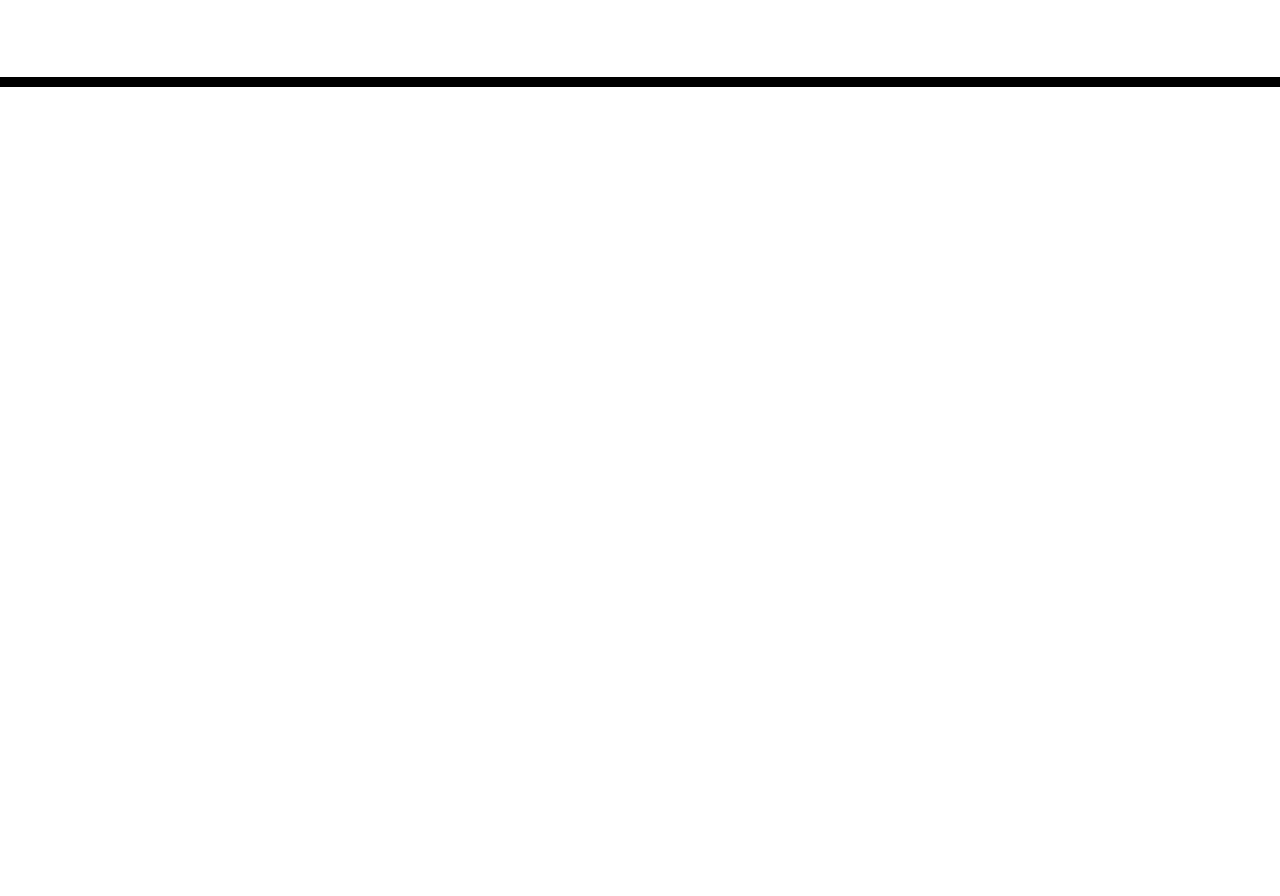
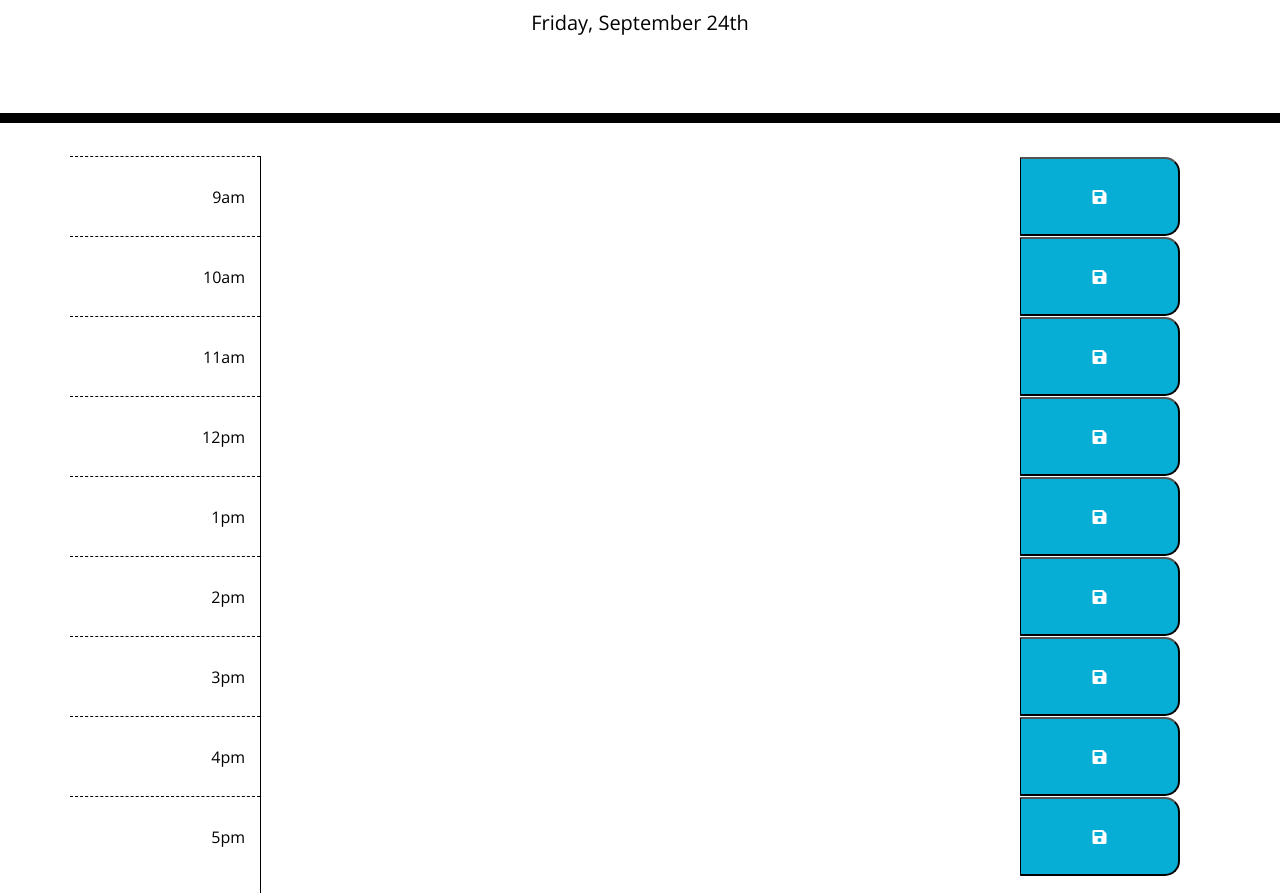
Before and after one commit to ldw5/Work-Day-Scheduler, a plain HTML site: page index.html in a window 1280 px wide. Shown: the part 181-1077 px from the top of the page. Before the commit the page ends 800 px from the top, so only its background shows below. Drawn offline with nearby package versions, Linux system fonts and the light colour scheme; files that its build step writes are made by us from their sources.

Commit message:
updated planner files

```diff
--- a/assets/css/style.css
+++ b/assets/css/style.css
@@ -63,6 +63,7 @@ textarea {
   border-bottom-right-radius: 15px;
   background-color: #06aed5;
   color: white;
+  width: 200px;
 }
 
 .saveBtn i:hover {
--- a/assets/js/script.js
+++ b/assets/js/script.js
@@ -0,0 +1,2 @@
+var todayIs = moment();
+$('#currentDay').text(todayIs.format('dddd, MMMM Do'));
--- a/index.html
+++ b/index.html
@@ -18,7 +18,7 @@
       href="https://fonts.googleapis.com/css?family=Open+Sans&display=swap"
       rel="stylesheet"
     />
-    <link rel="stylesheet" href="style.css" />
+    <link rel="stylesheet" href="/assets/css/style.css" />
     <title>Work Day Scheduler</title>
   </head>
 
@@ -30,6 +30,107 @@
     </header>
     <div class="container">
       <!-- Timeblocks go here -->
+        <div class="row">
+          <div class="col-2 hour text-right">
+            <p>9am</p>
+          </div>
+          <textarea class="col-8">
+
+          </textarea>
+          <div class="col-2 row">
+            <button class="fa fa-save saveBtn"></button>
+          </div>
+        </div>
+        <div class="row">
+          <div class="col-2 hour text-right">
+            <p>10am</p>
+          </div>
+          <textarea class="col-8">
+
+          </textarea>
+          <div class="col-2 row">
+            <button class="fa fa-save saveBtn"></button>
+          </div>
+        </div>
+        <div class="row">
+          <div class="col-2 hour text-right">
+            <p>11am</p>
+          </div>
+          <textarea class="col-8">
+
+          </textarea>
+          <div class="col-2 row">
+            <button class="fa fa-save saveBtn"></button>
+          </div>
+        </div>
+        <div class="row">
+          <div class="col-2 hour text-right">
+            <p>12pm</p>
+          </div>
+          <textarea class="col-8">
+
+          </textarea>
+          <div class="col-2 row">
+            <button class="fa fa-save saveBtn"></button>
+          </div>
+        </div>
+        <div class="row">
+          <div class="col-2 hour text-right">
+            <p>1pm</p>
+          </div>
+          <textarea class="col-8">
+
+          </textarea>
+          <div class="col-2 row">
+            <button class="fa fa-save saveBtn"></button>
+          </div>
+        </div>
+        <div class="row">
+          <div class="col-2 hour text-right">
+            <p>2pm</p>
+          </div>
+          <textarea class="col-8">
+
+          </textarea>
+          <div class="col-2 row">
+            <button class="fa fa-save saveBtn"></button>
+          </div>
+        </div>
+        <div class="row">
+          <div class="col-2 hour text-right">
+            <p>3pm</p>
+          </div>
+          <textarea class="col-8">
+
+          </textarea>
+          <div class="col-2 row">
+            <button class="fa fa-save saveBtn"></button>
+          </div>
+        </div>
+        <div class="row">
+          <div class="col-2 hour text-right">
+            <p>4pm</p>
+          </div>
+          <textarea class="col-8">
+
+          </textarea>
+          <div class="col-2 row">
+            <button class="fa fa-save saveBtn"></button>
+          </div>
+        </div>
+        <div class="row">
+          <div class="col-2 hour text-right">
+            <p>5pm</p>
+          </div>
+          <textarea class="col-8">
+
+          </textarea>
+          <div class="col-2 row">
+            <button class="fa fa-save saveBtn"></button>
+          </div>
+        </div>
+
+      </div>
     </div>
 
     <script src="https://cdnjs.cloudflare.com/ajax/libs/jquery/3.2.1/jquery.min.js"></script>
```
